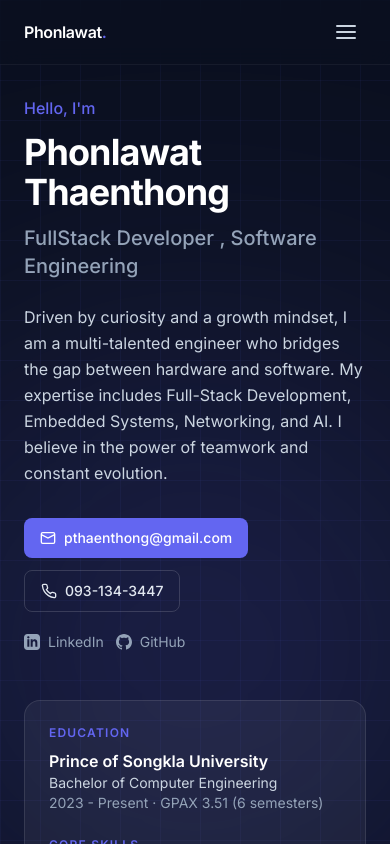
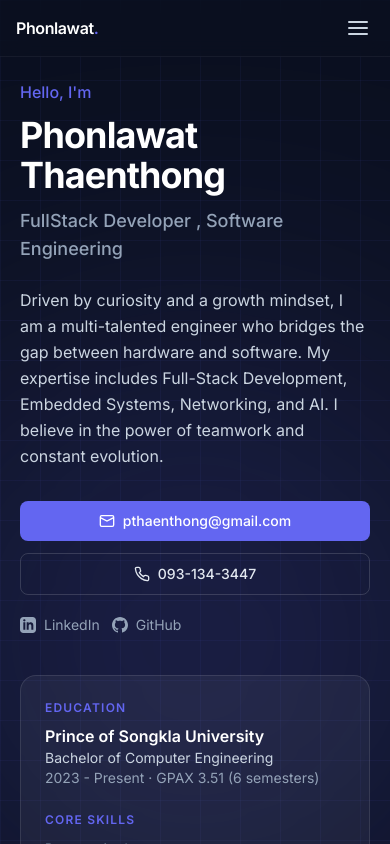
Before and after one commit to PhonlawatThaenthong/Portfolio-website, a Next.js app: page / in a window 390 px wide. Shown: the top 844 px of the page. Built offline with nearby package versions, Linux system fonts and the light colour scheme.

Commit message:
edit layout mobile

```diff
--- a/components/Intro.jsx
+++ b/components/Intro.jsx
@@ -34,19 +34,19 @@ export default function Intro() {
   return (
     <section
       id="intro"
-      className="relative bg-grid min-h-screen flex items-center pt-24 pb-16"
+      className="relative bg-grid min-h-screen flex items-center pt-20 sm:pt-24 pb-16"
     >
       <div className="absolute top-1/4 left-1/2 -translate-x-1/2 w-[600px] h-[600px] bg-accent/20 rounded-full blur-[140px] pointer-events-none" />
 
-      <div className="relative mx-auto max-w-5xl px-6 w-full">
-        <div className="grid md:grid-cols-[1.4fr_1fr] gap-12 items-center">
+      <div className="relative mx-auto max-w-5xl px-5 sm:px-6 w-full">
+        <div className="grid md:grid-cols-[1.4fr_1fr] gap-10 md:gap-12 items-center">
           {/* Left: intro */}
           <div className="animate-fade-up">
             <p className="text-accent font-medium mb-3">Hello, I'm</p>
-            <h1 className="text-4xl sm:text-6xl font-bold text-white tracking-tight">
+            <h1 className="text-4xl sm:text-6xl font-bold text-white tracking-tight leading-[1.1]">
               {profile.name}
             </h1>
-            <p className="mt-3 text-xl text-slate-400 font-medium">
+            <p className="mt-3 text-lg sm:text-xl text-slate-400 font-medium">
               {profile.title}
             </p>
             <p className="mt-6 text-slate-300 leading-relaxed max-w-xl">
@@ -54,16 +54,16 @@ export default function Intro() {
             </p>
 
             {/* Contact buttons */}
-            <div className="mt-8 flex flex-wrap gap-3">
+            <div className="mt-8 flex flex-col sm:flex-row sm:flex-wrap gap-3">
               <a
                 href={`mailto:${profile.email}`}
-                className="inline-flex items-center gap-2 rounded-lg bg-accent px-4 py-2.5 text-sm font-medium text-white hover:bg-indigo-500 transition-colors"
+                className="inline-flex items-center justify-center sm:justify-start gap-2 rounded-lg bg-accent px-4 py-2.5 text-sm font-medium text-white hover:bg-indigo-500 transition-colors"
               >
                 <MailIcon /> {profile.email}
               </a>
               <a
                 href={`tel:${profile.phone.replace(/-/g, "")}`}
-                className="inline-flex items-center gap-2 rounded-lg border border-white/15 px-4 py-2.5 text-sm font-medium text-slate-200 hover:bg-white/5 transition-colors"
+                className="inline-flex items-center justify-center sm:justify-start gap-2 rounded-lg border border-white/15 px-4 py-2.5 text-sm font-medium text-slate-200 hover:bg-white/5 transition-colors"
               >
                 <PhoneIcon /> {profile.phone}
               </a>
--- a/components/Nav.jsx
+++ b/components/Nav.jsx
@@ -14,7 +14,7 @@ export default function Nav() {
 
   return (
     <header className="fixed top-0 inset-x-0 z-50 backdrop-blur-md bg-[#0b1020]/70 border-b border-white/5">
-      <nav className="mx-auto max-w-5xl px-6 h-16 flex items-center justify-between">
+      <nav className="mx-auto max-w-5xl px-4 sm:px-6 h-14 sm:h-16 flex items-center justify-between">
         <a href="#intro" className="font-semibold tracking-tight text-white">
           {profile.name.split(" ")[0]}
           <span className="text-accent">.</span>
@@ -45,7 +45,7 @@ export default function Nav() {
           aria-label="Toggle menu"
           aria-expanded={open}
           onClick={() => setOpen((v) => !v)}
-          className="md:hidden inline-flex items-center justify-center p-2 text-slate-300 hover:text-white"
+          className="md:hidden inline-flex items-center justify-center -mr-1 p-2 text-slate-300 hover:text-white"
         >
           <svg
             width="24"
@@ -75,7 +75,7 @@ export default function Nav() {
       {/* Mobile menu */}
       {open && (
         <div className="md:hidden border-t border-white/5 bg-[#0b1020]/95">
-          <div className="mx-auto max-w-5xl px-6 py-4 flex flex-col gap-4 text-sm text-slate-300">
+          <div className="mx-auto max-w-5xl px-4 sm:px-6 py-4 flex flex-col gap-4 text-sm text-slate-300">
             {links.map((l) => (
               <a
                 key={l.href}
```
